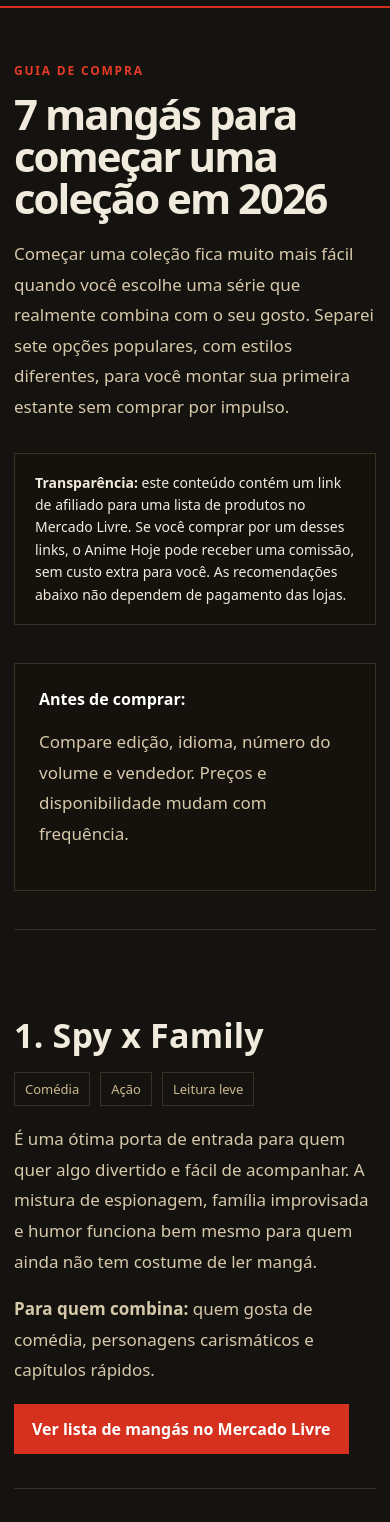
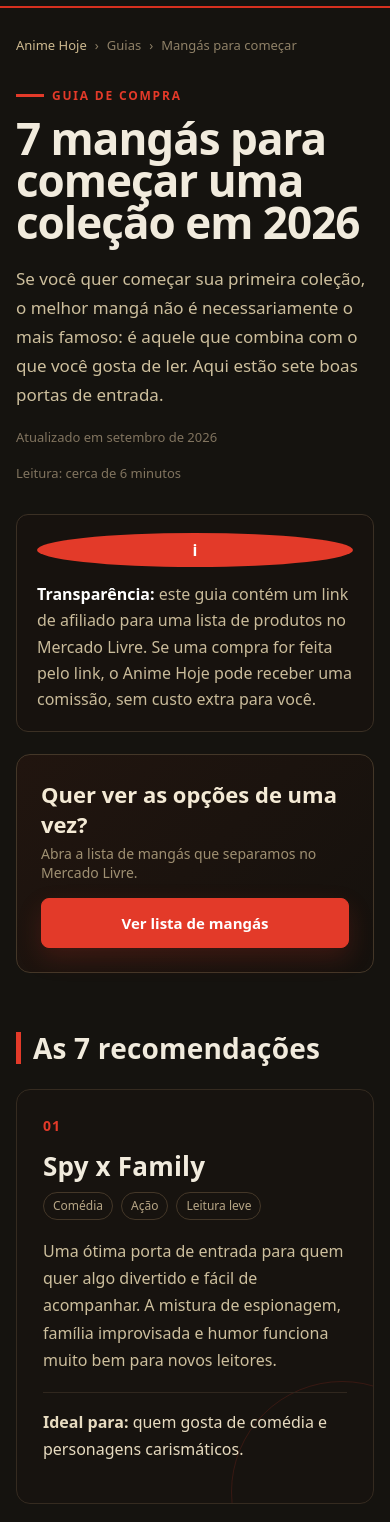
Before and after one commit to thharik/anime-hoje, a plain HTML site: page guias/mangas-para-comecar-colecao.html in a window 390 px wide. Shown: the part 54-1576 px from the top of the page. Drawn offline with Linux system fonts and the light colour scheme.

Commit message:
Add files via upload

```diff
--- /dev/null
+++ b/css/article.css
@@ -0,0 +1,348 @@
+
+.article-page {
+  padding: 42px 0 88px;
+}
+
+.article-shell {
+  width: min(1080px, calc(100% - 32px));
+  margin: 0 auto;
+}
+
+.article-breadcrumbs {
+  display: flex;
+  gap: 8px;
+  align-items: center;
+  flex-wrap: wrap;
+  margin-bottom: 26px;
+  color: #8f8167;
+  font-size: 13px;
+}
+
+.article-breadcrumbs a {
+  color: #cdb98f;
+}
+
+.article-hero {
+  max-width: 900px;
+  margin-bottom: 30px;
+}
+
+.article-kicker {
+  display: inline-flex;
+  align-items: center;
+  gap: 8px;
+  color: #e33a29;
+  font-size: 12px;
+  font-weight: 900;
+  letter-spacing: 1.8px;
+  text-transform: uppercase;
+  margin-bottom: 14px;
+}
+
+.article-kicker::before {
+  content: "";
+  width: 28px;
+  height: 3px;
+  background: #e33a29;
+}
+
+.article-title {
+  margin: 0;
+  max-width: 920px;
+  font-size: clamp(44px, 7vw, 78px);
+  line-height: .95;
+  letter-spacing: -2px;
+}
+
+.article-lead {
+  max-width: 780px;
+  margin: 22px 0 0;
+  color: #cdbf9d;
+  font-size: 19px;
+  line-height: 1.7;
+}
+
+.article-meta {
+  display: flex;
+  gap: 18px;
+  flex-wrap: wrap;
+  margin-top: 18px;
+  color: #81745f;
+  font-size: 13px;
+}
+
+.affiliate-disclosure {
+  display: grid;
+  grid-template-columns: auto 1fr;
+  gap: 14px;
+  align-items: start;
+  padding: 18px 20px;
+  margin: 32px 0 22px;
+  border: 1px solid #3b3024;
+  background: #17120e;
+  border-radius: 12px;
+}
+
+.affiliate-disclosure strong {
+  color: #fff;
+}
+
+.disclosure-badge {
+  display: inline-flex;
+  align-items: center;
+  justify-content: center;
+  min-width: 34px;
+  height: 34px;
+  border-radius: 50%;
+  background: #e33a29;
+  color: #fff;
+  font-weight: 900;
+}
+
+.affiliate-disclosure p {
+  margin: 0;
+  color: #c9bb9a;
+  line-height: 1.65;
+}
+
+.article-cta {
+  display: flex;
+  gap: 16px;
+  align-items: center;
+  justify-content: space-between;
+  flex-wrap: wrap;
+  margin: 22px 0 46px;
+  padding: 24px;
+  border: 1px solid #443728;
+  background: linear-gradient(135deg, #21150f, #15110d);
+  border-radius: 14px;
+}
+
+.article-cta-copy strong {
+  display: block;
+  font-size: 22px;
+  color: #f4ead5;
+}
+
+.article-cta-copy span {
+  display: block;
+  margin-top: 5px;
+  color: #9f9072;
+  font-size: 14px;
+}
+
+.affiliate-button {
+  display: inline-flex;
+  align-items: center;
+  justify-content: center;
+  min-height: 50px;
+  padding: 0 22px;
+  border-radius: 8px;
+  background: #e33a29;
+  border: 1px solid #e33a29;
+  color: #fff !important;
+  font-weight: 900;
+  font-size: 15px;
+  text-decoration: none !important;
+  box-shadow: 0 10px 24px rgba(227, 58, 41, .18);
+  transition: transform .15s ease, filter .15s ease;
+}
+
+.affiliate-button:hover {
+  transform: translateY(-2px);
+  filter: brightness(1.08);
+}
+
+.article-section-title {
+  display: flex;
+  align-items: center;
+  gap: 12px;
+  margin: 56px 0 22px;
+  font-size: clamp(28px, 4vw, 42px);
+}
+
+.article-section-title::before {
+  content: "";
+  width: 5px;
+  height: 32px;
+  background: #e33a29;
+  flex: 0 0 auto;
+}
+
+.manga-grid {
+  display: grid;
+  grid-template-columns: repeat(2, minmax(0, 1fr));
+  gap: 18px;
+}
+
+.manga-card {
+  position: relative;
+  overflow: hidden;
+  min-height: 315px;
+  padding: 26px;
+  border: 1px solid #352b20;
+  background: #17130f;
+  border-radius: 14px;
+}
+
+.manga-card::after {
+  content: "";
+  position: absolute;
+  inset: auto -80px -100px auto;
+  width: 220px;
+  height: 220px;
+  border-radius: 50%;
+  border: 1px solid rgba(227, 58, 41, .16);
+}
+
+.manga-number {
+  display: block;
+  margin-bottom: 18px;
+  color: #e33a29;
+  font-size: 14px;
+  font-weight: 900;
+  letter-spacing: 1px;
+}
+
+.manga-card h2 {
+  position: relative;
+  z-index: 1;
+  margin: 0 0 12px;
+  font-size: clamp(26px, 3.2vw, 38px);
+  line-height: 1.05;
+}
+
+.manga-tags {
+  position: relative;
+  z-index: 1;
+  display: flex;
+  flex-wrap: wrap;
+  gap: 8px;
+  margin-bottom: 18px;
+}
+
+.manga-tags span {
+  display: inline-block;
+  padding: 7px 9px;
+  border: 1px solid #443728;
+  border-radius: 999px;
+  color: #b7a686;
+  font-size: 12px;
+  line-height: 1;
+}
+
+.manga-card p {
+  position: relative;
+  z-index: 1;
+  margin: 0 0 14px;
+  color: #cdbf9d;
+  font-size: 16px;
+  line-height: 1.7;
+}
+
+.manga-card .best-for {
+  margin-top: 18px;
+  padding-top: 16px;
+  border-top: 1px solid #30271e;
+  color: #e7dbc0;
+}
+
+.editor-pick {
+  margin-top: 26px;
+  padding: 28px;
+  border: 1px solid #443728;
+  border-radius: 14px;
+  background: #211810;
+}
+
+.editor-pick h2 {
+  margin: 0 0 14px;
+  font-size: 32px;
+}
+
+.editor-pick p {
+  margin: 0;
+  color: #d2c4a5;
+  font-size: 17px;
+  line-height: 1.75;
+}
+
+.faq-list {
+  border-top: 1px solid #3a2f23;
+}
+
+.faq-list details {
+  border-bottom: 1px solid #3a2f23;
+}
+
+.faq-list summary {
+  cursor: pointer;
+  list-style: none;
+  padding: 20px 4px;
+  color: #f3ead7;
+  font-weight: 800;
+  font-size: 17px;
+}
+
+.faq-list summary::-webkit-details-marker {
+  display: none;
+}
+
+.faq-list summary::after {
+  content: "+";
+  float: right;
+  color: #e33a29;
+  font-size: 22px;
+}
+
+.faq-list details[open] summary::after {
+  content: "−";
+}
+
+.faq-list p {
+  margin: 0;
+  padding: 0 4px 22px;
+  max-width: 850px;
+  color: #bcae90;
+  line-height: 1.7;
+}
+
+.article-updated {
+  margin-top: 38px;
+  color: #766a57;
+  font-size: 13px;
+}
+
+@media (max-width: 760px) {
+  .article-page {
+    padding-top: 28px;
+  }
+
+  .article-title {
+    letter-spacing: -1px;
+  }
+
+  .article-lead {
+    font-size: 17px;
+  }
+
+  .manga-grid {
+    grid-template-columns: 1fr;
+  }
+
+  .manga-card {
+    min-height: 0;
+  }
+
+  .article-cta {
+    align-items: stretch;
+  }
+
+  .affiliate-button {
+    width: 100%;
+  }
+
+  .affiliate-disclosure {
+    grid-template-columns: 1fr;
+  }
+}
--- a/guias/mangas-para-comecar-colecao.html
+++ b/guias/mangas-para-comecar-colecao.html
@@ -11,28 +11,7 @@
   <meta property="og:type" content="article">
   <meta property="og:url" content="https://anime.tvxbox.com.br/guias/mangas-para-comecar-colecao.html">
   <link rel="stylesheet" href="/css/style.css">
-  <style>
-    .article-wrap{width:min(900px,calc(100% - 28px));margin:0 auto;padding:54px 0 80px}
-    .article-kicker{font-size:12px;letter-spacing:1.8px;font-weight:900;color:#e63a27;margin-bottom:14px}
-    .article-wrap h1{font-size:clamp(42px,7vw,72px);line-height:1;letter-spacing:-2px;margin:0 0 20px}
-    .article-deck{font-size:19px;line-height:1.65;color:#bfae8c;max-width:760px}
-    .affiliate-note{margin:30px 0;padding:18px 20px;border:1px solid #3b3024;background:#15110d;font-size:14px;line-height:1.6}
-    .article-wrap h2{font-size:34px;margin:48px 0 14px}
-    .article-wrap h3{font-size:25px;margin:0 0 10px}
-    .article-wrap p,.article-wrap li{font-size:17px;line-height:1.8;color:#d6c8aa}
-    .pick{border-top:1px solid #3b3024;padding:34px 0}
-    .pick-meta{display:flex;gap:10px;flex-wrap:wrap;margin:12px 0 18px}
-    .pick-meta span{border:1px solid #3b3024;padding:7px 10px;font-size:13px;color:#cdb98f}
-    .buy-row{display:flex;gap:12px;flex-wrap:wrap;margin-top:18px}
-    .buy-btn{display:inline-block;padding:13px 17px;border:1px solid #d6301f;background:#d6301f;color:#fff;font-weight:800}
-    .buy-btn.alt{background:transparent;border-color:#7d6f51;color:#f1ebdd}
-    .buy-btn.disabled{opacity:.5;pointer-events:none}
-    .article-box{margin:38px 0;padding:24px;border:1px solid #3b3024;background:#15110d}
-    .article-box strong{color:#fff}
-    .faq details{border-top:1px solid #3b3024;padding:18px 0}
-    .faq summary{cursor:pointer;font-weight:800;font-size:17px}
-    .updated{margin-top:40px;color:#8f8167;font-size:13px}
-  </style>
+  <link rel="stylesheet" href="/css/article.css">
   <script type="application/ld+json">
   {
     "@context":"https://schema.org",
@@ -49,155 +28,189 @@
   <header class="ident">
     <div class="wrap identbar">
       <a class="brand notranslate" translate="no" href="/index.html" aria-label="Anime Hoje">
-        <span class="brand-mark">ア</span><span class="brand-word">ANIME<br>HOJE</span>
+        <span class="brand-mark">ア</span>
+        <span class="brand-word">ANIME<br>HOJE</span>
       </a>
       <nav>
         <a href="/index.html#hoje">Hoje</a>
         <a href="/index.html#em-alta">Em alta</a>
         <a href="/guias/mangas-para-comecar-colecao.html">Guias</a>
       </nav>
-      <div class="ident-right"><a class="ghost" href="/index.html">← Voltar</a></div>
+      <div class="ident-right">
+        <a class="ghost" href="/index.html">← Voltar</a>
+      </div>
     </div>
   </header>
 
-  <main class="article-wrap">
-    <div class="article-kicker">GUIA DE COMPRA</div>
-    <h1>7 mangás para começar uma coleção em 2026</h1>
-    <p class="article-deck">
-      Começar uma coleção fica muito mais fácil quando você escolhe uma série que realmente combina com o seu gosto.
-      Separei sete opções populares, com estilos diferentes, para você montar sua primeira estante sem comprar por impulso.
-    </p>
-
-    <div class="affiliate-note">
-      <strong>Transparência:</strong> este conteúdo contém um link de afiliado para uma lista de produtos no Mercado Livre.
-      Se você comprar por um desses links, o Anime Hoje pode receber uma comissão, sem custo extra para você.
-      As recomendações abaixo não dependem de pagamento das lojas.
+  <main class="article-page">
+    <article class="article-shell">
+      <div class="article-breadcrumbs">
+        <a href="/index.html">Anime Hoje</a>
+        <span>›</span>
+        <span>Guias</span>
+        <span>›</span>
+        <span>Mangás para começar</span>
       </div>
 
-    <div class="article-box">
-      <strong>Antes de comprar:</strong>
-      <p>Compare edição, idioma, número do volume e vendedor. Preços e disponibilidade mudam com frequência.</p>
+      <header class="article-hero">
+        <div class="article-kicker">Guia de compra</div>
+        <h1 class="article-title">7 mangás para começar uma coleção em 2026</h1>
+        <p class="article-lead">
+          Se você quer começar sua primeira coleção, o melhor mangá não é necessariamente o mais famoso:
+          é aquele que combina com o que você gosta de ler. Aqui estão sete boas portas de entrada.
+        </p>
+        <div class="article-meta">
+          <span>Atualizado em setembro de 2026</span>
+          <span>Leitura: cerca de 6 minutos</span>
+        </div>
+      </header>
+
+      <aside class="affiliate-disclosure">
+        <span class="disclosure-badge">i</span>
+        <p>
+          <strong>Transparência:</strong> este guia contém um link de afiliado para uma lista de produtos no Mercado Livre.
+          Se uma compra for feita pelo link, o Anime Hoje pode receber uma comissão, sem custo extra para você.
+        </p>
+      </aside>
+
+      <div class="article-cta">
+        <div class="article-cta-copy">
+          <strong>Quer ver as opções de uma vez?</strong>
+          <span>Abra a lista de mangás que separamos no Mercado Livre.</span>
+        </div>
+        <a class="affiliate-button" href="https://meli.la/2nBRNTT" target="_blank" rel="sponsored noopener noreferrer">
+          Ver lista de mangás
+        </a>
       </div>
 
-    <section class="pick">
-      <h2>1. Spy x Family</h2>
-      <div class="pick-meta"><span>Comédia</span><span>Ação</span><span>Leitura leve</span></div>
+      <h2 class="article-section-title">As 7 recomendações</h2>
+
+      <div class="manga-grid">
+        <section class="manga-card">
+          <span class="manga-number">01</span>
+          <h2>Spy x Family</h2>
+          <div class="manga-tags"><span>Comédia</span><span>Ação</span><span>Leitura leve</span></div>
           <p>
-        É uma ótima porta de entrada para quem quer algo divertido e fácil de acompanhar. A mistura de espionagem,
-        família improvisada e humor funciona bem mesmo para quem ainda não tem costume de ler mangá.
+            Uma ótima porta de entrada para quem quer algo divertido e fácil de acompanhar. A mistura de espionagem,
+            família improvisada e humor funciona muito bem para novos leitores.
           </p>
-      <p><strong>Para quem combina:</strong> quem gosta de comédia, personagens carismáticos e capítulos rápidos.</p>
-      <div class="buy-row">
-        <a class="buy-btn" href="https://meli.la/2nBRNTT" target="_blank" rel="sponsored noopener noreferrer">Ver lista de mangás no Mercado Livre</a>
-      </div>
+          <p class="best-for"><strong>Ideal para:</strong> quem gosta de comédia e personagens carismáticos.</p>
         </section>
 
-    <section class="pick">
-      <h2>2. Jujutsu Kaisen</h2>
-      <div class="pick-meta"><span>Ação</span><span>Sobrenatural</span><span>Shonen</span></div>
+        <section class="manga-card">
+          <span class="manga-number">02</span>
+          <h2>Jujutsu Kaisen</h2>
+          <div class="manga-tags"><span>Ação</span><span>Sobrenatural</span><span>Shonen</span></div>
           <p>
-        Uma escolha forte para quem prefere combates, poderes e uma história mais intensa. A série tem ritmo rápido
-        e muitos personagens marcantes, então costuma prender quem já gosta do anime.
+            Para quem prefere batalhas, poderes e uma história mais intensa. O ritmo rápido e os personagens marcantes
+            ajudam bastante quem já gostou do anime.
           </p>
-      <p><strong>Para quem combina:</strong> fãs de batalhas, maldições e histórias sobrenaturais.</p>
-      <div class="buy-row">
-        <a class="buy-btn" href="https://meli.la/2nBRNTT" target="_blank" rel="sponsored noopener noreferrer">Ver lista de mangás no Mercado Livre</a>
-      </div>
+          <p class="best-for"><strong>Ideal para:</strong> fãs de lutas e histórias sobrenaturais.</p>
         </section>
 
-    <section class="pick">
-      <h2>3. Chainsaw Man</h2>
-      <div class="pick-meta"><span>Ação</span><span>Humor sombrio</span><span>Leitura rápida</span></div>
+        <section class="manga-card">
+          <span class="manga-number">03</span>
+          <h2>Chainsaw Man</h2>
+          <div class="manga-tags"><span>Ação</span><span>Humor sombrio</span><span>Diferente</span></div>
           <p>
-        Chainsaw Man é indicado para quem quer algo menos convencional. O mangá mistura violência estilizada,
-        humor estranho e personagens imprevisíveis. É uma coleção com identidade visual forte.
+            Uma opção para quem procura algo menos convencional. A série mistura violência estilizada, humor estranho
+            e personagens imprevisíveis.
           </p>
-      <p><strong>Para quem combina:</strong> quem procura uma história mais caótica e fora do padrão.</p>
-      <div class="buy-row">
-        <a class="buy-btn" href="https://meli.la/2nBRNTT" target="_blank" rel="sponsored noopener noreferrer">Ver lista de mangás no Mercado Livre</a>
-      </div>
+          <p class="best-for"><strong>Ideal para:</strong> quem quer uma história caótica e fora do padrão.</p>
         </section>
 
-    <section class="pick">
-      <h2>4. Frieren e a Jornada para o Além</h2>
-      <div class="pick-meta"><span>Fantasia</span><span>Aventura</span><span>Emocional</span></div>
+        <section class="manga-card">
+          <span class="manga-number">04</span>
+          <h2>Frieren e a Jornada para o Além</h2>
+          <div class="manga-tags"><span>Fantasia</span><span>Aventura</span><span>Emocional</span></div>
           <p>
-        Para quem prefere uma leitura mais tranquila e reflexiva, Frieren é uma excelente opção. A aventura existe,
-        mas o grande diferencial está na passagem do tempo, nas memórias e nas relações entre os personagens.
+            Uma leitura mais tranquila e reflexiva. O diferencial está na passagem do tempo, nas memórias
+            e nas relações construídas ao longo da jornada.
           </p>
-      <p><strong>Para quem combina:</strong> fãs de fantasia que valorizam emoção e desenvolvimento de personagens.</p>
-      <div class="buy-row">
-        <a class="buy-btn" href="https://meli.la/2nBRNTT" target="_blank" rel="sponsored noopener noreferrer">Ver lista de mangás no Mercado Livre</a>
-      </div>
+          <p class="best-for"><strong>Ideal para:</strong> quem valoriza fantasia e desenvolvimento de personagens.</p>
         </section>
 
-    <section class="pick">
-      <h2>5. Blue Lock</h2>
-      <div class="pick-meta"><span>Esporte</span><span>Competição</span><span>Futebol</span></div>
+        <section class="manga-card">
+          <span class="manga-number">05</span>
+          <h2>Blue Lock</h2>
+          <div class="manga-tags"><span>Esporte</span><span>Competição</span><span>Futebol</span></div>
           <p>
-        Mesmo quem não costuma acompanhar mangá esportivo pode se divertir com Blue Lock. A série trata o futebol
-        quase como uma batalha de egos e estratégias, o que cria uma leitura energética e competitiva.
+            O futebol é tratado quase como uma batalha de egos e estratégias, o que deixa a leitura energética
+            e competitiva mesmo para quem não costuma ler mangás esportivos.
           </p>
-      <p><strong>Para quem combina:</strong> fãs de futebol, rivalidade e evolução de personagem.</p>
-      <div class="buy-row">
-        <a class="buy-btn" href="https://meli.la/2nBRNTT" target="_blank" rel="sponsored noopener noreferrer">Ver lista de mangás no Mercado Livre</a>
-      </div>
+          <p class="best-for"><strong>Ideal para:</strong> fãs de rivalidade e evolução de personagem.</p>
         </section>
 
-    <section class="pick">
-      <h2>6. Demon Slayer: Kimetsu no Yaiba</h2>
-      <div class="pick-meta"><span>Ação</span><span>Demônios</span><span>Série concluída</span></div>
+        <section class="manga-card">
+          <span class="manga-number">06</span>
+          <h2>Demon Slayer: Kimetsu no Yaiba</h2>
+          <div class="manga-tags"><span>Ação</span><span>Demônios</span><span>Série concluída</span></div>
           <p>
-        Para quem prefere começar uma coleção sabendo que existe um final, Demon Slayer é uma escolha confortável.
-        A história é direta, emocional e cheia de confrontos, com uma progressão fácil de acompanhar.
+            Uma opção confortável para quem gosta de começar sabendo que a obra tem um final. A história é direta,
+            emocional e cheia de confrontos.
           </p>
-      <p><strong>Para quem combina:</strong> quem quer ação e uma coleção com começo, meio e fim.</p>
-      <div class="buy-row">
-        <a class="buy-btn" href="https://meli.la/2nBRNTT" target="_blank" rel="sponsored noopener noreferrer">Ver lista de mangás no Mercado Livre</a>
-      </div>
+          <p class="best-for"><strong>Ideal para:</strong> quem quer uma coleção com começo, meio e fim.</p>
         </section>
 
-    <section class="pick">
-      <h2>7. One-Punch Man</h2>
-      <div class="pick-meta"><span>Ação</span><span>Comédia</span><span>Super-heróis</span></div>
+        <section class="manga-card">
+          <span class="manga-number">07</span>
+          <h2>One-Punch Man</h2>
+          <div class="manga-tags"><span>Ação</span><span>Comédia</span><span>Super-heróis</span></div>
           <p>
-        É uma boa opção para quem quer ação sem abrir mão de humor. A premissa simples de um herói forte demais
-        vira uma sátira divertida sobre batalhas, fama e o próprio gênero de super-heróis.
+            Uma boa escolha para quem quer ação sem abrir mão de humor. A premissa de um herói forte demais
+            vira uma sátira divertida do gênero.
           </p>
-      <p><strong>Para quem combina:</strong> quem gosta de lutas espetaculares e comédia.</p>
-      <div class="buy-row">
-        <a class="buy-btn" href="https://meli.la/2nBRNTT" target="_blank" rel="sponsored noopener noreferrer">Ver lista de mangás no Mercado Livre</a>
+          <p class="best-for"><strong>Ideal para:</strong> quem gosta de lutas e comédia.</p>
+        </section>
       </div>
-    </section>
 
-    <section class="article-box">
+      <section class="editor-pick">
         <h2>Qual eu escolheria primeiro?</h2>
         <p>
-        Se você ainda não sabe qual estilo prefere, <strong>Spy x Family</strong> é a opção mais leve desta lista.
-        Para ação, <strong>Jujutsu Kaisen</strong> é uma escolha segura. Para fantasia mais emocional,
-        <strong>Frieren</strong> se destaca. E, se a ideia é colecionar uma obra já concluída,
-        <strong>Demon Slayer</strong> facilita o planejamento da coleção.
+          Para uma leitura leve, <strong>Spy x Family</strong>. Para ação, <strong>Jujutsu Kaisen</strong>.
+          Para fantasia mais emocional, <strong>Frieren</strong>. E para quem prefere começar uma coleção já concluída,
+          <strong>Demon Slayer</strong>.
         </p>
       </section>
 
-    <section class="faq">
-      <h2>Perguntas frequentes</h2>
+      <div class="article-cta">
+        <div class="article-cta-copy">
+          <strong>Pronto para começar a coleção?</strong>
+          <span>Confira a lista completa de recomendações.</span>
+        </div>
+        <a class="affiliate-button" href="https://meli.la/2nBRNTT" target="_blank" rel="sponsored noopener noreferrer">
+          Abrir lista no Mercado Livre
+        </a>
+      </div>
+
+      <h2 class="article-section-title">Perguntas frequentes</h2>
+
+      <section class="faq-list">
         <details>
           <summary>Preciso começar sempre pelo volume 1?</summary>
-        <p>Para uma primeira leitura, sim. Comprar fora de ordem pode deixar a experiência confusa, principalmente em séries com continuidade forte.</p>
+          <p>
+            Para uma primeira leitura, sim. Comprar fora de ordem pode deixar a experiência confusa,
+            principalmente em séries com continuidade forte.
+          </p>
         </details>
         <details>
           <summary>Vale mais a pena comprar box ou volumes separados?</summary>
-        <p>Depende do preço e da disponibilidade. Compare o custo total do box com os volumes individuais e observe se a edição é a mesma.</p>
+          <p>
+            Depende do preço e da disponibilidade. Compare o valor total do box com os volumes individuais
+            e verifique se a edição é a mesma.
+          </p>
         </details>
         <details>
           <summary>Posso começar por um mangá de um anime que já assisti?</summary>
-        <p>Sim. Inclusive pode ser a forma mais fácil de criar o hábito de leitura, porque você já conhece os personagens e o universo.</p>
+          <p>
+            Sim. Inclusive pode ser uma das formas mais fáceis de criar o hábito de leitura,
+            porque você já conhece os personagens e o universo.
+          </p>
         </details>
       </section>
 
-    <p class="updated">Atualizado em setembro de 2026.</p>
+      <p class="article-updated">Anime Hoje • Guia atualizado em setembro de 2026.</p>
+    </article>
   </main>
-
 </body>
 </html>
```
Also changed, not shown: 1 other file. Lines whose indentation alone changed are shown as unchanged.
